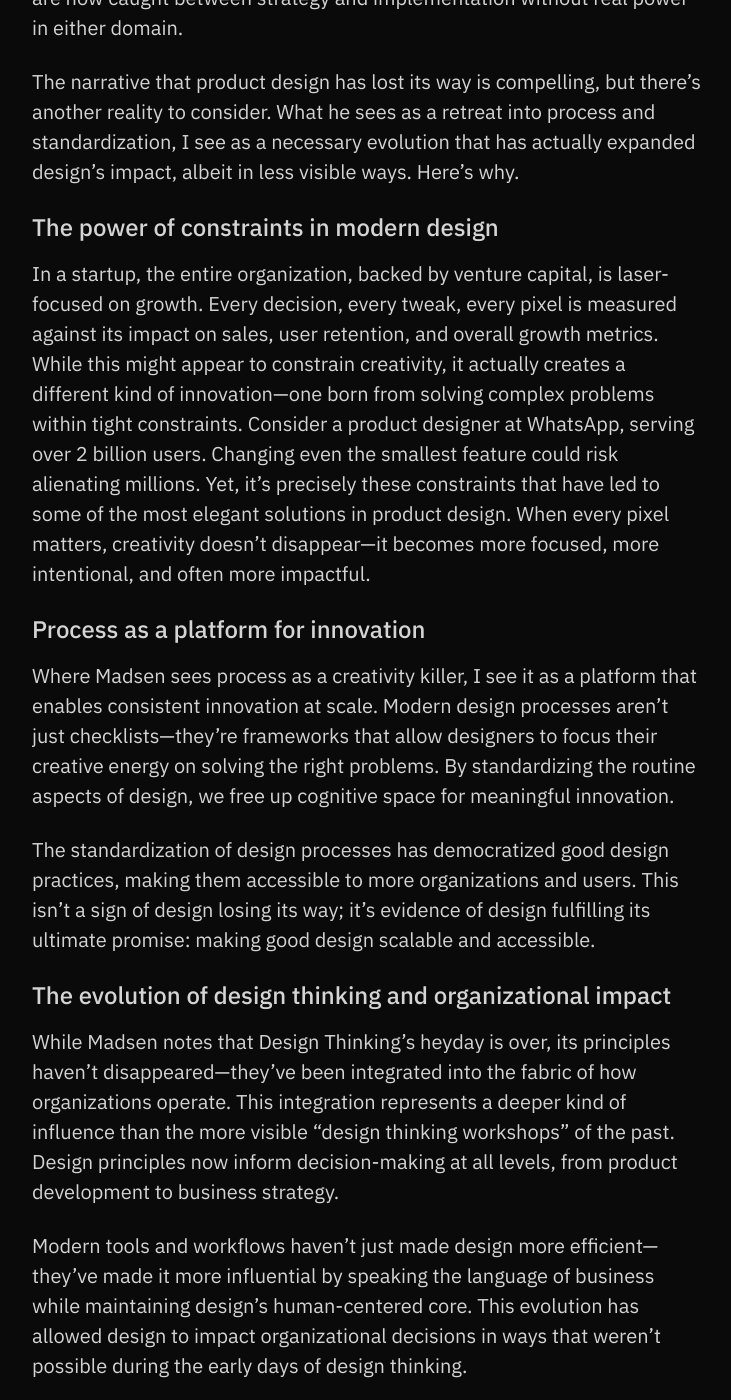
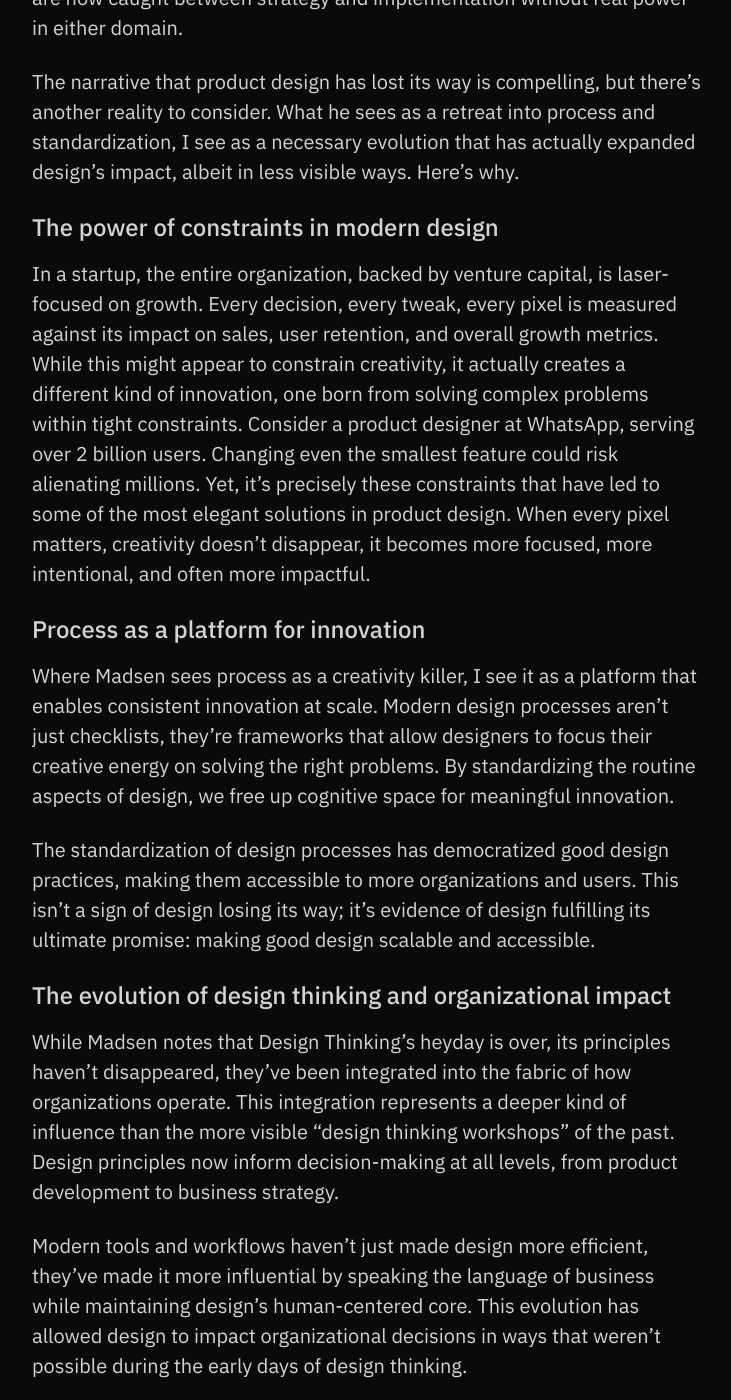
Before and after one commit to dara/darakilicoglu.com, a Jekyll site: the page built from _posts/2025-01-17-reflections-on-product-designs-evolution.md, in a window 1280 px wide and 1400 px high, scrolled down 894 px. Shown: the whole window, without its empty margins (8-739 px from the left). Built offline with Jekyll 4.4.1, drawn with Linux system fonts in a browser that asks for light colours.

Commit message:
Edit article.

```diff
--- a/_posts/2025-01-17-reflections-on-product-designs-evolution.md
+++ b/_posts/2025-01-17-reflections-on-product-designs-evolution.md
@@ -13,20 +13,20 @@ The narrative that product design has lost its way is compelling, but there's an
 
 <h2 class="text-2xl font-medium mb-4">The power of constraints in modern design</h2>
 
-In a startup, the entire organization, backed by venture capital, is laser-focused on growth. Every decision, every tweak, every pixel is measured against its impact on sales, user retention, and overall growth metrics. While this might appear to constrain creativity, it actually creates a different kind of innovation—one born from solving complex problems within tight constraints.
-Consider a product designer at WhatsApp, serving over 2 billion users. Changing even the smallest feature could risk alienating millions. Yet, it's precisely these constraints that have led to some of the most elegant solutions in product design. When every pixel matters, creativity doesn't disappear—it becomes more focused, more intentional, and often more impactful.
+In a startup, the entire organization, backed by venture capital, is laser-focused on growth. Every decision, every tweak, every pixel is measured against its impact on sales, user retention, and overall growth metrics. While this might appear to constrain creativity, it actually creates a different kind of innovation, one born from solving complex problems within tight constraints.
+Consider a product designer at WhatsApp, serving over 2 billion users. Changing even the smallest feature could risk alienating millions. Yet, it's precisely these constraints that have led to some of the most elegant solutions in product design. When every pixel matters, creativity doesn't disappear, it becomes more focused, more intentional, and often more impactful.
 
 <h2 class="text-2xl font-medium mb-4">Process as a platform for innovation</h2>
 
-Where Madsen sees process as a creativity killer, I see it as a platform that enables consistent innovation at scale. Modern design processes aren't just checklists—they're frameworks that allow designers to focus their creative energy on solving the right problems. By standardizing the routine aspects of design, we free up cognitive space for meaningful innovation.
+Where Madsen sees process as a creativity killer, I see it as a platform that enables consistent innovation at scale. Modern design processes aren't just checklists, they're frameworks that allow designers to focus their creative energy on solving the right problems. By standardizing the routine aspects of design, we free up cognitive space for meaningful innovation.
 
 The standardization of design processes has democratized good design practices, making them accessible to more organizations and users. This isn't a sign of design losing its way; it's evidence of design fulfilling its ultimate promise: making good design scalable and accessible.
 
 <h2 class="text-2xl font-medium mb-4">The evolution of design thinking and organizational impact</h2>
 
-While Madsen notes that Design Thinking's heyday is over, its principles haven't disappeared—they've been integrated into the fabric of how organizations operate. This integration represents a deeper kind of influence than the more visible "design thinking workshops" of the past. Design principles now inform decision-making at all levels, from product development to business strategy.
+While Madsen notes that Design Thinking's heyday is over, its principles haven't disappeared, they've been integrated into the fabric of how organizations operate. This integration represents a deeper kind of influence than the more visible "design thinking workshops" of the past. Design principles now inform decision-making at all levels, from product development to business strategy.
 
-Modern tools and workflows haven't just made design more efficient—they've made it more influential by speaking the language of business while maintaining design's human-centered core. This evolution has allowed design to impact organizational decisions in ways that weren't possible during the early days of design thinking.
+Modern tools and workflows haven't just made design more efficient, they've made it more influential by speaking the language of business while maintaining design's human-centered core. This evolution has allowed design to impact organizational decisions in ways that weren't possible during the early days of design thinking.
 
 <h2 class="text-2xl font-medium mb-4">The new partnership between design and engineering</h2>
 
```
